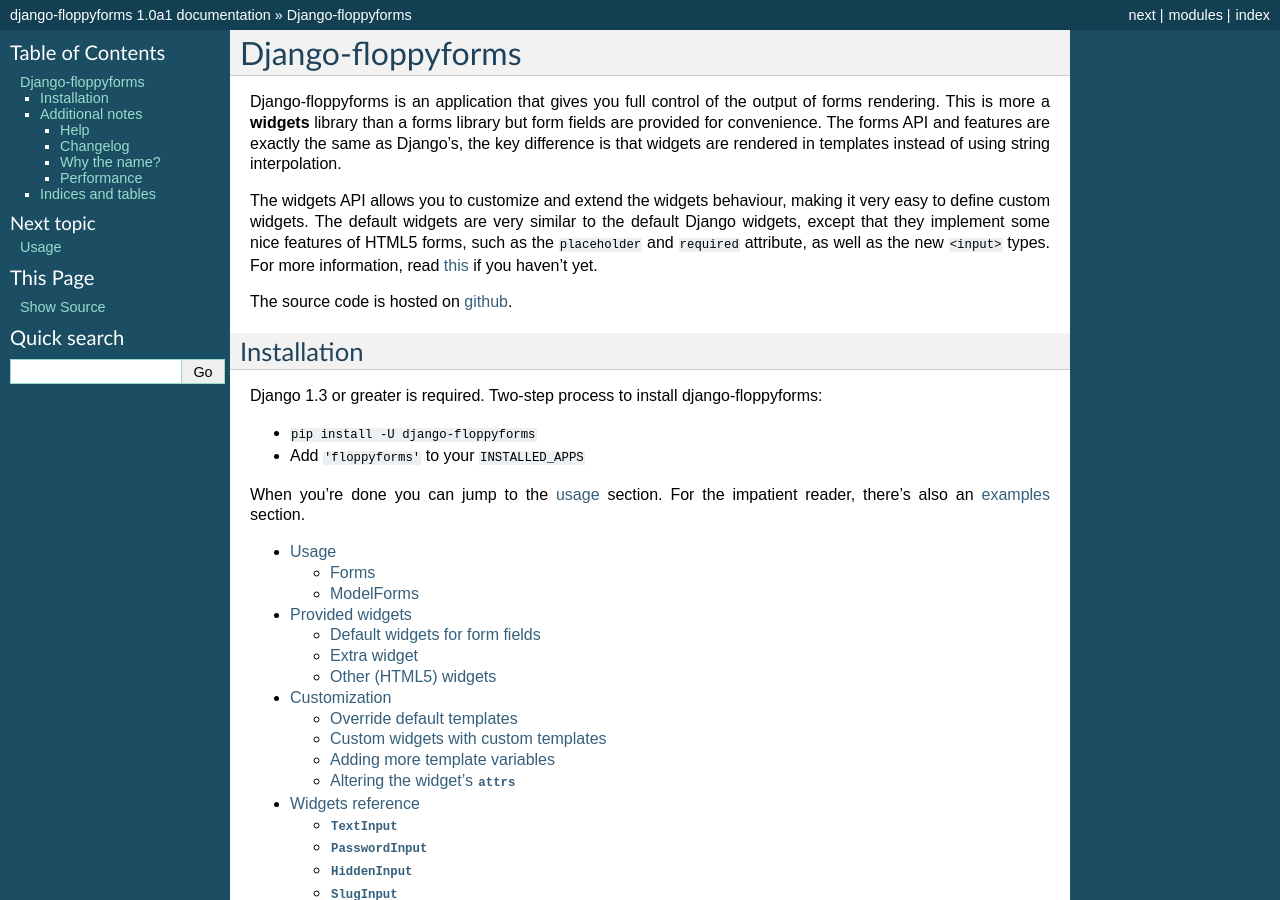
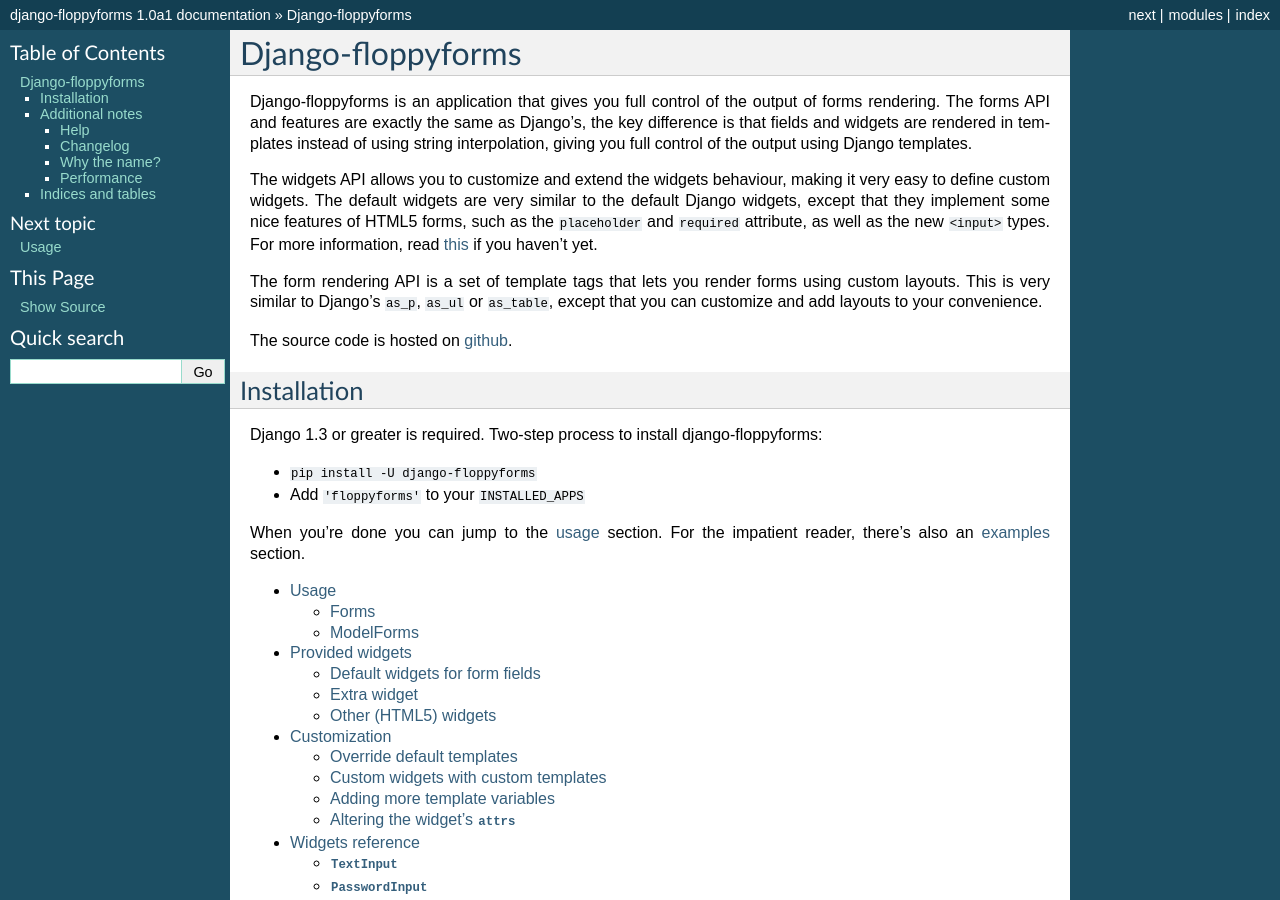
Before and after one commit to jazzband/django-floppyforms, a Sphinx documentation site: the page built from docs/index.rst, in a window 1280 px wide and 900 px high. Built offline with Sphinx 7.4.7, drawn with Linux system fonts in a browser that asks for light colours.

Commit message:
Clarified the scope of the project in the intro

```diff
--- a/docs/index.rst
+++ b/docs/index.rst
@@ -1,11 +1,11 @@
 Django-floppyforms
 ==================
 
-Django-floppyforms is an application that gives you full control of the output
-of forms rendering. This is more a **widgets** library than a forms library
-but form fields are provided for convenience. The forms API and features are
-exactly the same as Django's, the key difference is that widgets are rendered
-in templates instead of using string interpolation.
+Django-floppyforms is an application that gives you full control of the
+output of forms rendering. The forms API and features are exactly the same
+as Django's, the key difference is that fields and widgets are rendered in
+templates instead of using string interpolation, giving you full control of
+the output using Django templates.
 
 The widgets API allows you to customize and extend the widgets behaviour,
 making it very easy to define custom widgets. The default widgets are very
@@ -16,15 +16,20 @@
 
 .. _this: http://diveintohtml5.info/forms.html
 
+The form rendering API is a set of template tags that lets you render forms
+using custom layouts. This is very similar to Django's ``as_p``, ``as_ul`` or
+``as_table``, except that you can customize and add layouts to your
+convenience.
+
 The source code is hosted on `github`_.
 
 .. _github: https://github.com/brutasse/django-floppyforms
 
 Installation
--------------
+------------
 
-Django 1.3 or greater is required.
-Two-step process to install django-floppyforms:
+Django 1.3 or greater is required. Two-step process to install
+django-floppyforms:
 
 * ``pip install -U django-floppyforms``
 * Add ``'floppyforms'`` to your ``INSTALLED_APPS``
```
